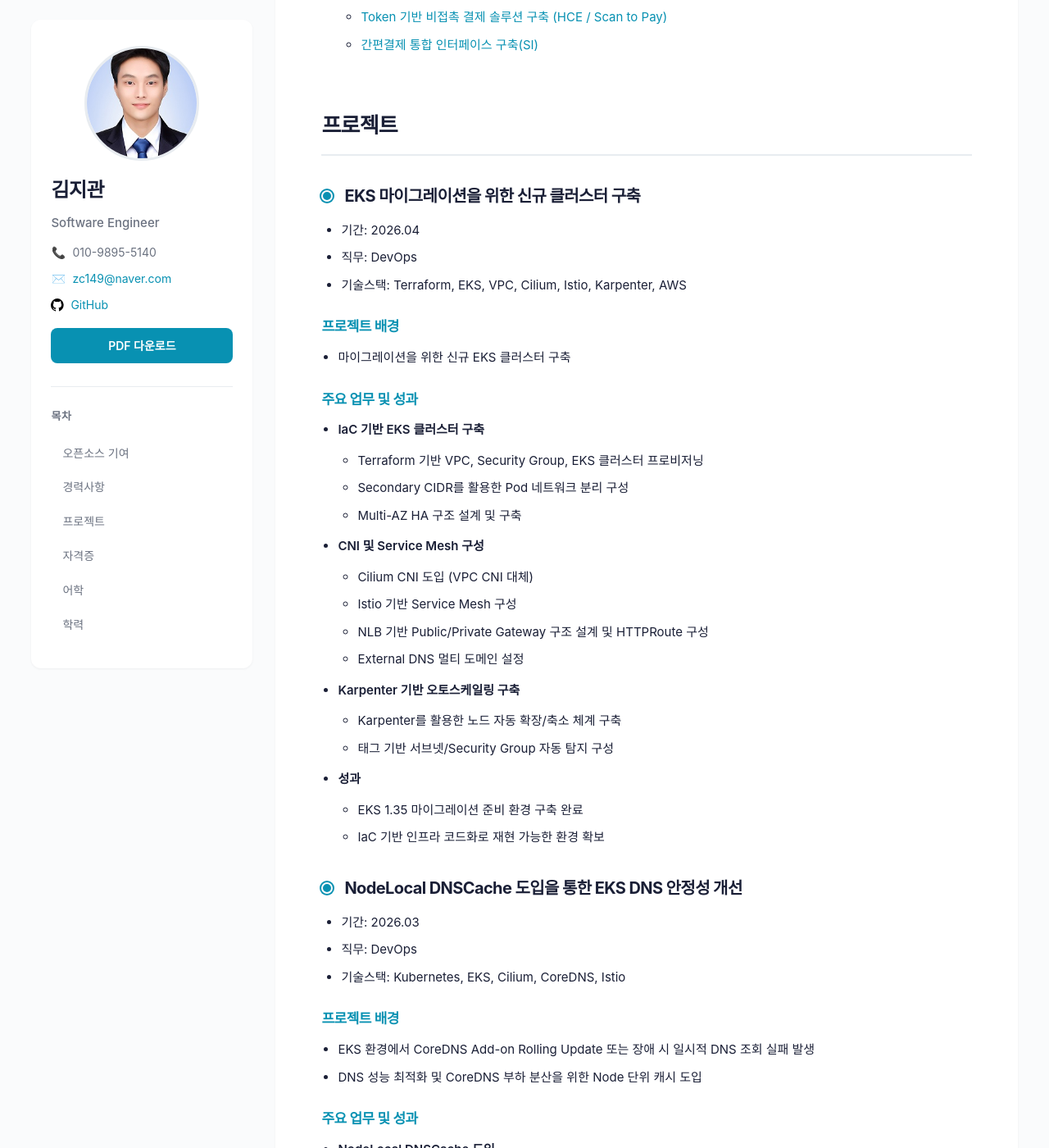
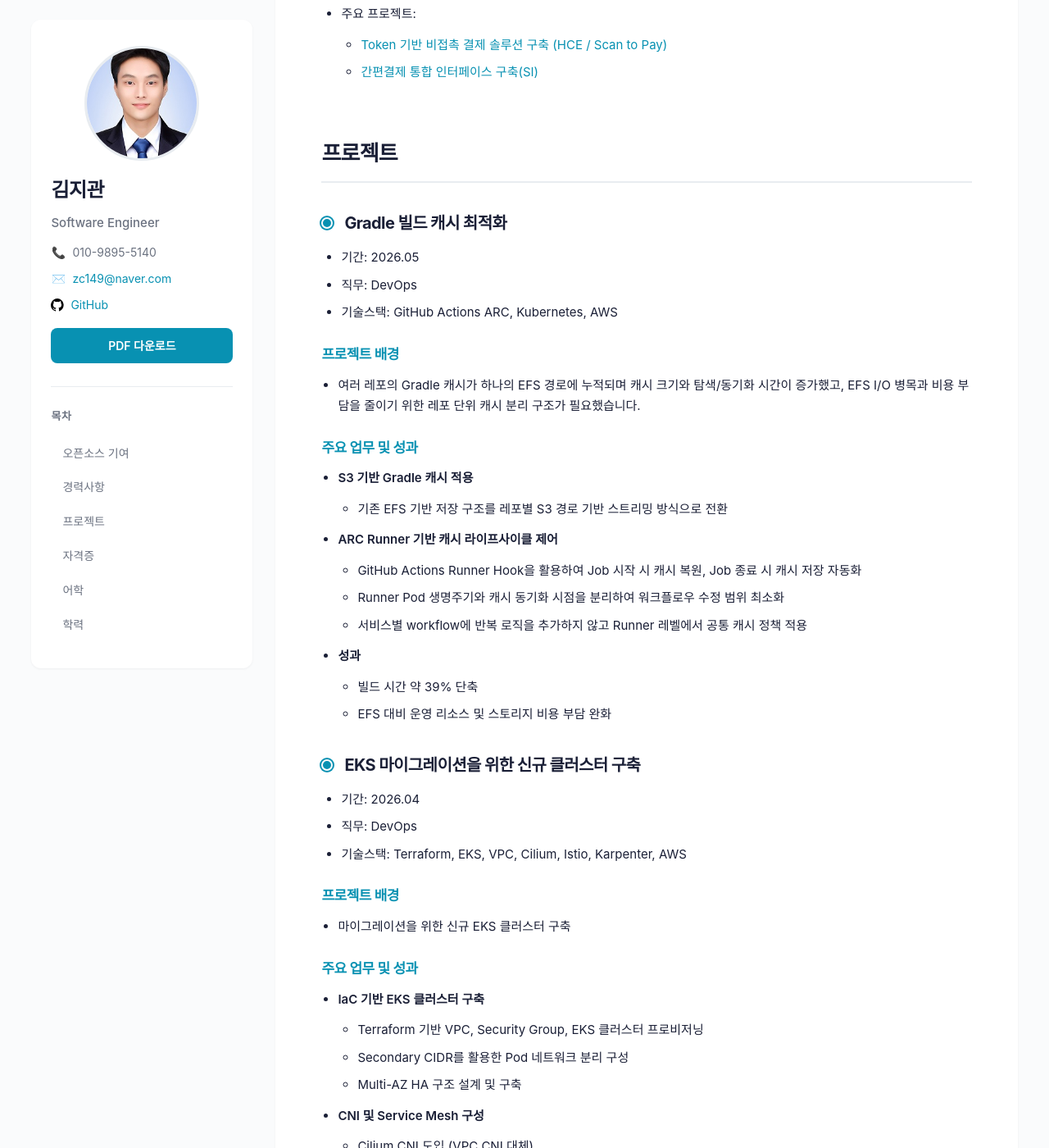
Before and after one commit to zc149/zc149.github.io, a Jekyll site: the page built from index.md, in a window 1280 px wide and 1400 px high, scrolled down 1753 px. Shown: the whole window at 82% size. Built offline with Jekyll 4.4.1, drawn with Linux system fonts in a browser that asks for light colours.

Commit message:
포트폴리오에 Gradle 빌드 캐시 프로젝트 추가

```diff
--- a/_config.yml
+++ b/_config.yml
@@ -5,3 +5,5 @@
 phone: 010-9895-5140
 email: zc149@naver.com
 profile_image: /assets/img/profile.jpg
+exclude:
+  - docker-compose.yml
--- a/index.md
+++ b/index.md
@@ -42,6 +42,7 @@
 - 직무: DevOps
 - 직급: 인턴
 - 주요 프로젝트:
+  - [Gradle 빌드 캐시 최적화](#gradle-빌드-캐시-최적화)
   - [EKS 마이그레이션을 위한 신규 클러스터 구축](#eks-마이그레이션을-위한-신규-클러스터-구축)
   - [NodeLocal DNSCache 도입을 통한 EKS DNS 안정성 개선](#nodelocal-dnscache-도입을-통한-eks-dns-안정성-개선)
   - [개발자 내부 플랫폼(IDP) 구축](#개발자-내부-플랫폼idp-구축)
@@ -57,6 +58,30 @@
 
 <div id="projects"></div>
 ## 프로젝트
+
+### Gradle 빌드 캐시 최적화
+
+- 기간: 2026.05
+- 직무: DevOps
+- 기술스택: GitHub Actions ARC, Kubernetes, AWS
+
+#### 프로젝트 배경
+
+- 여러 레포의 Gradle 캐시가 하나의 EFS 경로에 누적되며 캐시 크기와 탐색/동기화 시간이 증가했고, EFS I/O 병목과 비용 부담을 줄이기 위한 레포 단위 캐시 분리 구조가 필요했습니다.
+
+#### 주요 업무 및 성과
+
+- **S3 기반 Gradle 캐시 적용**
+  - 기존 EFS 기반 저장 구조를 레포별 S3 경로 기반 스트리밍 방식으로 전환
+
+- **ARC Runner 기반 캐시 라이프사이클 제어**
+  - GitHub Actions Runner Hook을 활용하여 Job 시작 시 캐시 복원, Job 종료 시 캐시 저장 자동화
+  - Runner Pod 생명주기와 캐시 동기화 시점을 분리하여 워크플로우 수정 범위 최소화
+  - 서비스별 workflow에 반복 로직을 추가하지 않고 Runner 레벨에서 공통 캐시 정책 적용
+
+- **성과**
+  - 빌드 시간 약 39% 단축
+  - EFS 대비 운영 리소스 및 스토리지 비용 부담 완화
 
 ### EKS 마이그레이션을 위한 신규 클러스터 구축
 
```
